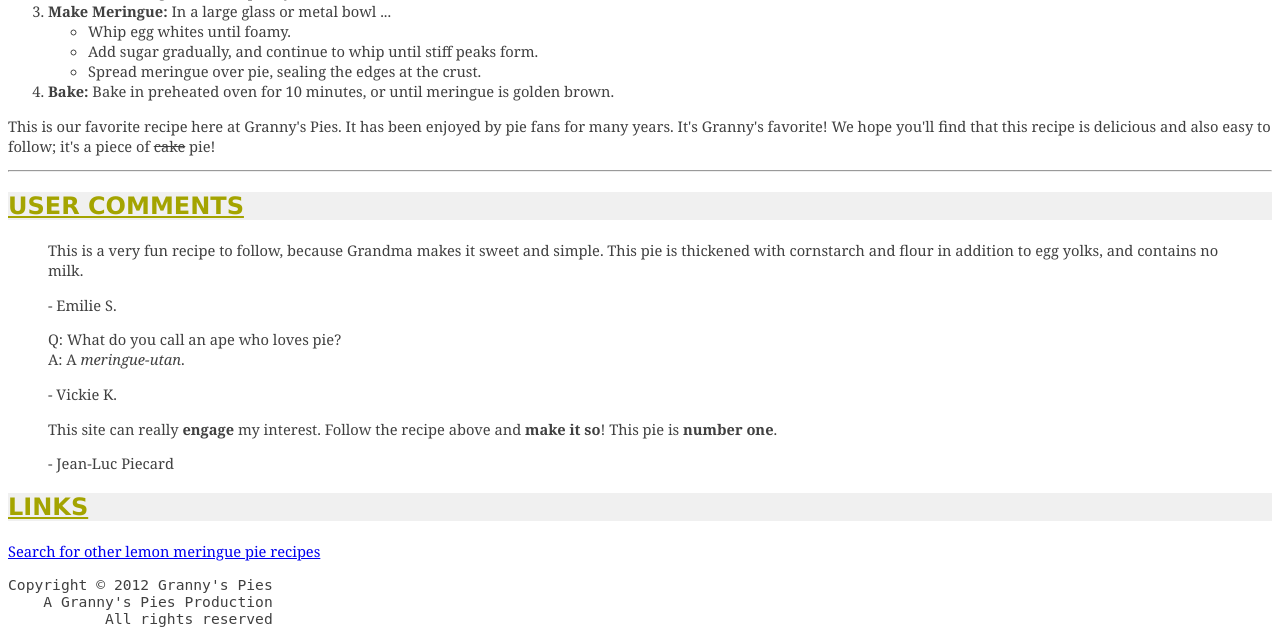
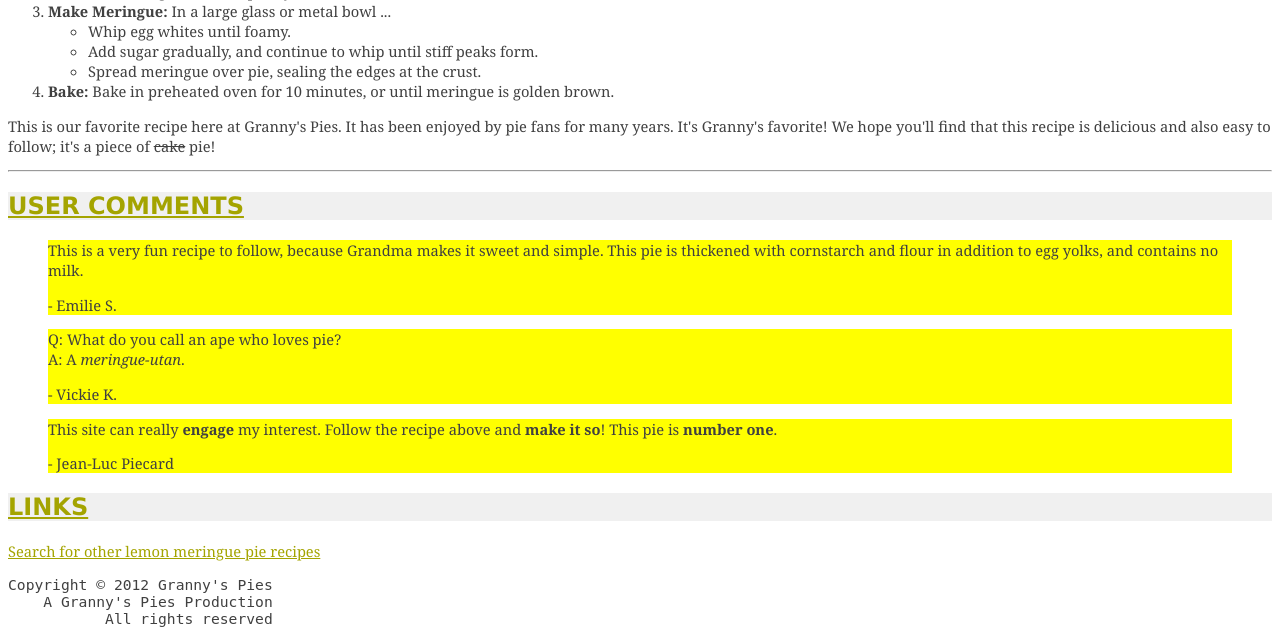
Before and after one commit to rohithredd94/WPL-PW-1, a PHP site: page /pie.html in a window 1280 px wide. Shown: the part 1065-1706 px from the top of the page. Run offline with PHP 8.4, Linux system fonts and the light colour scheme.

Commit message:
Added background color to user comments

```diff
--- a/recipe.css
+++ b/recipe.css
@@ -19,3 +19,9 @@ body{
 	font-size: 11pt;
 	font-family: Georgia, Garamond, "sans-serif";
 }
+a{
+	color: #A4A400;
+}
+blockquote{
+	background-color: yellow;
+}
```
